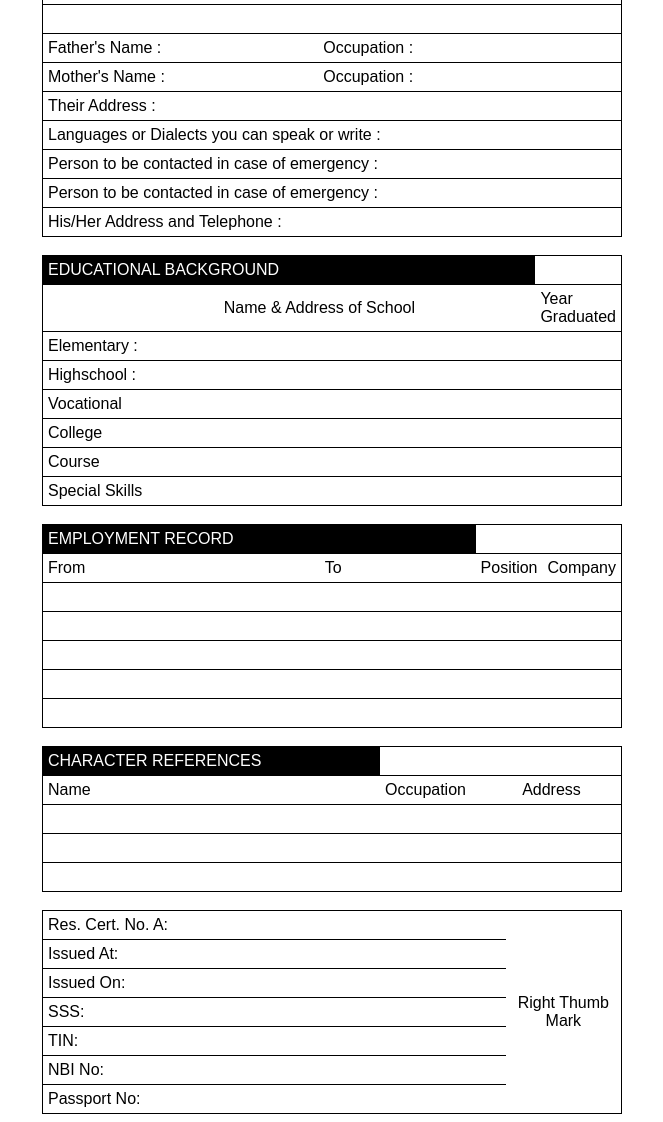
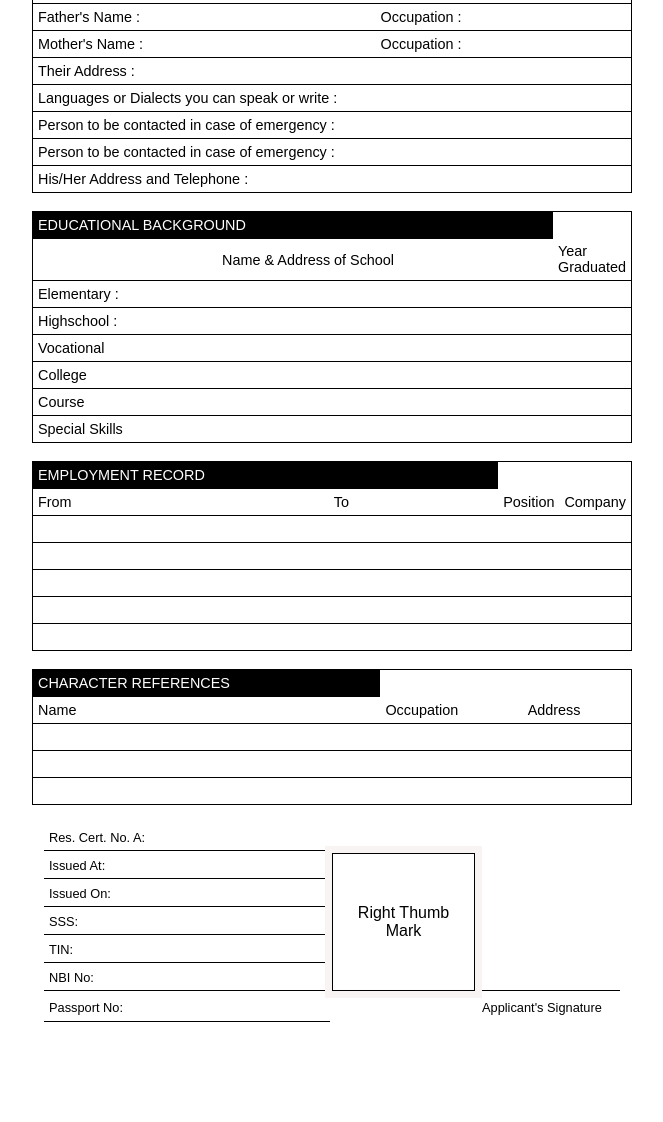
Before and after one commit to CristyMarjie/cristymarjie_ws, a plain HTML site: page biodata/index.html in a window 1280 px wide. Shown: the part 482-1604 px from the top of the page, without its empty margins (308-971 px from the left). After the commit the page ends 1514 px from the top, so only its background shows below. Drawn offline with Linux system fonts and the light colour scheme.

Commit message:
revised biodata

```diff
--- a/biodata/index.html
+++ b/biodata/index.html
@@ -9,15 +9,16 @@
 <body>
 
     <style>
-        table{
+        table.info{
             border: 1px solid black;
             border-collapse: collapse;
-            max-width: 580px;
+            max-width: 600px;
             margin: auto;
+            font-size: 0.9em;
         }
         th, td{
             border-collapse: collapse;
-            border-top: 1px solid black;
+            border-bottom: 1px solid black;
             font-family: Arial;
             padding: 5px;
         }
@@ -25,16 +26,19 @@
             background-color: black;
             color: white;
         }
+        td.smfonts{
+            font-size: 0.8em;
+        }
     </style>
     <h1 style="text-align: center; font-family: 'Franklin Gothic Medium';">BIO-DATA</h1>
-    <table width="100%">
+    <table width="100%" class="info">
         <thead>
 
         </thead>
         <tbody>
             <tr>
                 <td width="80%" colspan="4" class="heads">PERSONAL DATA</td>
-                <td width="20%" rowspan="5" style="border: 1px solid black;"></td>
+                <td width="20%" rowspan="5" style="border: 1px solid black;text-align: center;">PHOTO</td>
             </tr>
             <tr>
                 <td colspan="2">Position Desired :</td>
@@ -112,7 +116,7 @@
         </tbody>
     </table>
     <br/>
-    <table width="100%">
+    <table width="100%" class="info">
         <tbody>
             <tr>
                 <td width="100%" colspan="2" class="heads">EDUCATIONAL BACKGROUND</td>
@@ -155,7 +159,7 @@
         </tbody>
     </table>
     <br>
-    <table width="100%">
+    <table width="100%" class="info">
         <tbody>
             <tr>
                 <td width="100%" colspan="2" class="heads">EMPLOYMENT RECORD</td>
@@ -184,7 +188,7 @@
         </tbody>
     </table>
     <br>
-    <table width="100%">
+    <table width="100%" class="info">
         <tbody>
             <tr>
                 <td class="heads">CHARACTER REFERENCES</td>
@@ -206,29 +210,35 @@
         </tbody>
     </table>
     <br>
-    <table width="100%">
+    <table width="100%" style="max-width: 580px;margin: auto;">
         <tbody>
             <tr>
-                <td width="80%" colspan="4">Res. Cert. No. A:</td>
-                <td width="20%" rowspan="7" align="center">Right Thumb Mark</td>
+                <td width="50%" colspan="4" class="smfonts">Res. Cert. No. A:</td>
+                <td width="25%"></td>
+                <td width="25%" rowspan="6"></td>
             </tr>
             <tr>
-                <td>Issued At:</td>
+                <td colspan="4" class="smfonts">Issued At:</td>
+                <td rowspan="5" style="text-align: center;border: 1px solid black;background-color: white;outline: 7px solid rgb(249, 244, 244);">
+                    Right Thumb Mark
+                </td>
             </tr>
             <tr>
-                <td colspan="2">Issued On:</td>
+                <td colspan="2" class="smfonts">Issued On:</td>
             </tr>
             <tr>
-                <td colspan="4">SSS:</td>
+                <td colspan="4" class="smfonts">SSS:</td>
             </tr>
             <tr>
-                <td colspan="4">TIN:</td>
+                <td colspan="4" class="smfonts">TIN:</td>
             </tr>
             <tr>
-                <td colspan="2">NBI No:</td>
+                <td colspan="2" class="smfonts">NBI No:</td>
             </tr>
             <tr>
-                <td colspan="2">Passport No:</td>
+                <td colspan="4" class="smfonts">Passport No:</td>
+                <td style="border-bottom: 1px solid white;">&nbsp;</td>
+                <td class="smfonts" style="border-bottom: 1px solid white;">Applicant's Signature</td>
             </tr>
         </td>
         </tbody>
```
